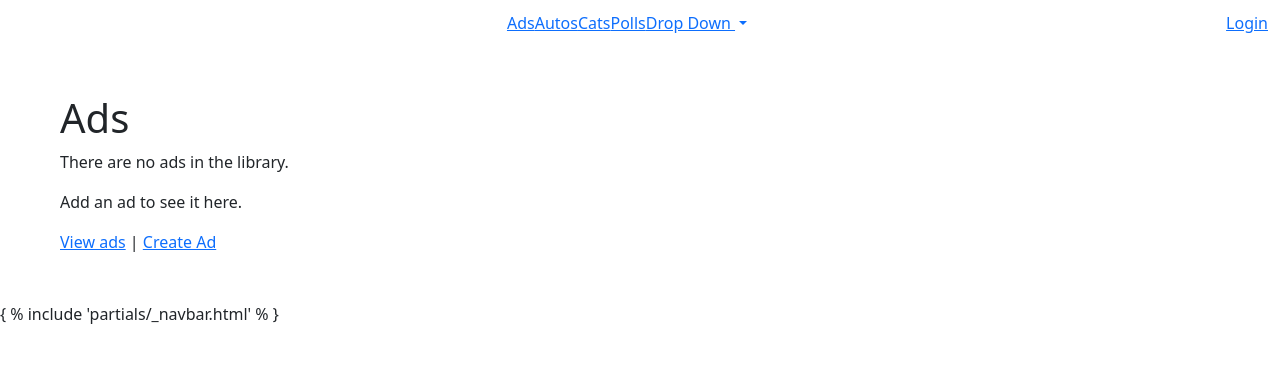
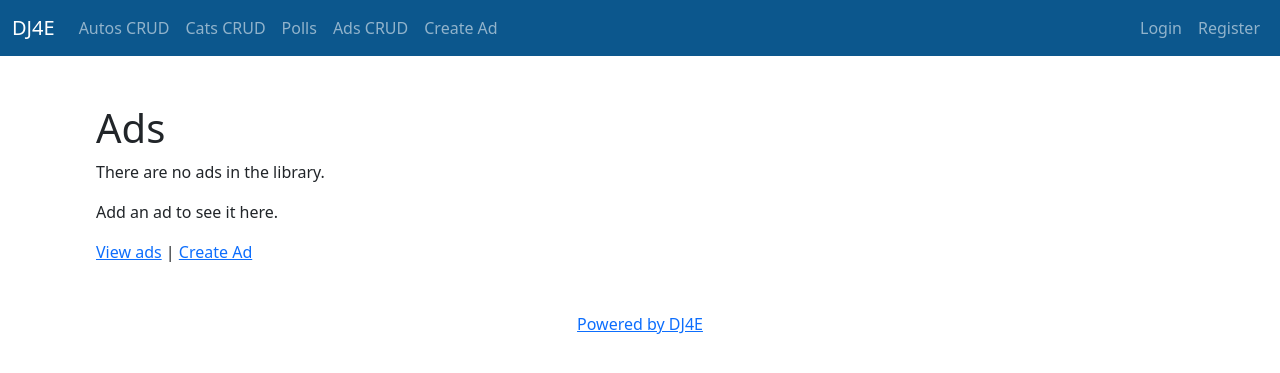
Before and after one commit to CodeByLine/dj4e-tutorial, a Django app: template ads/templates/ads/ad_list.html in a window 1280 px wide. Shown: the top 373 px of the page. Run offline with Django 3.2, Linux system fonts and the light colour scheme; the template is opened without the code that fills it, so the values that code supplies are empty; some libraries are stand-ins or nearby versions.

Commit message:
mostly working

```diff
--- a/ads/comment_delete.html
+++ /dev/null
@@ -1 +0,0 @@
-comment delete
--- a/ads/templates/ads/ad_comment_create.html
+++ b/ads/templates/ads/ad_comment_create.html
@@ -1 +1,3 @@
+{% extends "base_bootstrap.html" %}
+
 <h1>ad comment Create</h1>
--- a/ads/templates/ads/ad_confirm_delete.html
+++ b/ads/templates/ads/ad_confirm_delete.html
@@ -1,4 +1,6 @@
-{% extends "base_menu.html" %}
+{% extends "base_bootstrap.html" %}
+
+{ % extends "base_menu.html" % }
 
 {% block content %}
 <h1>Delete Ad</h1>
--- a/ads/templates/ads/ad_create.html
+++ b/ads/templates/ads/ad_create.html
@@ -1,4 +1,6 @@
-{% extends "base_menu.html" %}
+{% extends "base_bootstrap.html" %}
+
+{ % extends "base_menu.html" % }
 
 {% load humanize %} <!-- https://docs.djangoproject.com/en/3.0/ref/contrib/humanize -->
 {% block content %}
--- a/ads/templates/ads/ad_detail.html
+++ b/ads/templates/ads/ad_detail.html
@@ -1,5 +1,6 @@
 
 {% extends "base_bootstrap.html" %}
+
 {% load humanize %} <!-- https://docs.djangoproject.com/en/3.0/ref/contrib/humanize -->
 {% load crispy_forms_tags %}
 {% block content %}
--- a/ads/templates/ads/ad_form.html
+++ b/ads/templates/ads/ad_form.html
@@ -1,4 +1,6 @@
-{% extends "base_menu.html" %}
+{% extends "base_bootstrap.html" %}
+
+{ % extends "base_menu.html" % }
 
 
 {% block content %}
--- a/ads/templates/ads/ad_list.html
+++ b/ads/templates/ads/ad_list.html
@@ -1,5 +1,6 @@
-{% extends "base_menu.html" %}
+{% extends "base_bootstrap.html" %}
 
+{ % extends "base_menu.html" % }
 
 {% block content %}
 <h1>Ads</h1>
--- a/home/templates/base_bootstrap.html
+++ b/home/templates/base_bootstrap.html
@@ -23,7 +23,7 @@
 </head>
 <body>
 {% block navbar %} {% include 'partials/_navbar.html' %} {% endblock %}
-<div class="container m-5">
+<div class="container m-5 px-5">
 {% block welcome %}  {% endblock %}
 {% block messages %}
     {% if messages %}
@@ -39,6 +39,9 @@
 {% endblock %}
 
 </div>
-{% block footer %} { % include 'partials/_navbar.html' % } {% endblock %}
+{% block footer %}
+<div class="container text-center"><a href="https://www.coursera.org/specializations/django">Powered by DJ4E </a>
+</div>
+{% endblock %}
 </body>
 </html>
--- a/home/templates/partials/_navbar.html
+++ b/home/templates/partials/_navbar.html
@@ -1,6 +1,6 @@
 <nav class="navbar navbar-expand-lg navbar-dark" style="background-color:  #0c578d;">
     <div class="container-fluid">
-      <a class="navbar-brand" href="#">DJ4E</a>
+      <a class="navbar-brand" href="{% url 'home' %}">DJ4E</a>
       <button class="navbar-toggler" type="button" data-bs-toggle="collapse" data-bs-target="#navbarSupportedContent" aria-controls="navbarSupportedContent" aria-expanded="false" aria-label="Toggle navigation">
         <span class="navbar-toggler-icon"></span>
       </button>
@@ -9,7 +9,7 @@
           <ul class="navbar-nav me-auto mb-2 mb-lg-0">
 
             <li class="nav-item">
-              <a class="nav-link {% if 'autos' == request.path %} active" style="color: red;" {% endif %} aria-current="page" href="{{ autos }}">Autos CRUD</a>
+              <a class="nav-link {% if 'autos' == request.path %} active" style="color: red;" {% endif %} aria-current="page" href="{% url 'autos:all' %}">Autos CRUD</a>
             </li>
             <li class="nav-item">
               <a class="nav-link" aria-current="page" href="{% url 'cats:cat_list' %}">Cats CRUD</a>
--- a/home/urls.py
+++ b/home/urls.py
@@ -3,5 +3,5 @@ from . import views
 from django.contrib.auth import views as auth_views
 
 urlpatterns = [
-    path('', views.HomeView.as_view()),
+    path('', views.HomeView.as_view(), name="home"),
 ]
```
